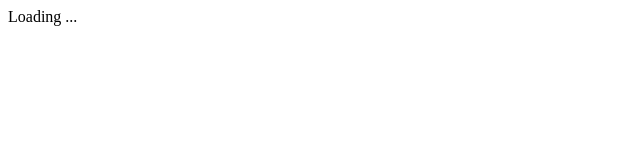
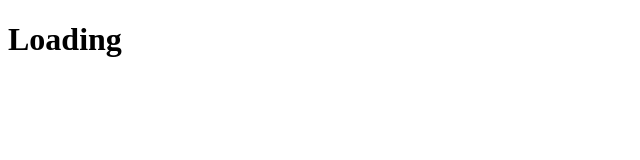
Before and after one commit to zhuomanliu/zhuomanliu.github.io, a plain HTML site: page datasets/download.html in a window 1280 px wide. Shown: the whole page, without its empty margins (0-640 px from the left). Drawn offline with Linux system fonts and the light colour scheme.

Commit message:
Update download.html

```diff
--- a/datasets/download.html
+++ b/datasets/download.html
@@ -10,6 +10,6 @@
         <title>Dataset Download Page</title>
     </head>
     <body>
-Loading ...
+        <h1>Loading</h1>
     </body>
 </html>
```
Lines whose indentation alone changed are shown as unchanged.
